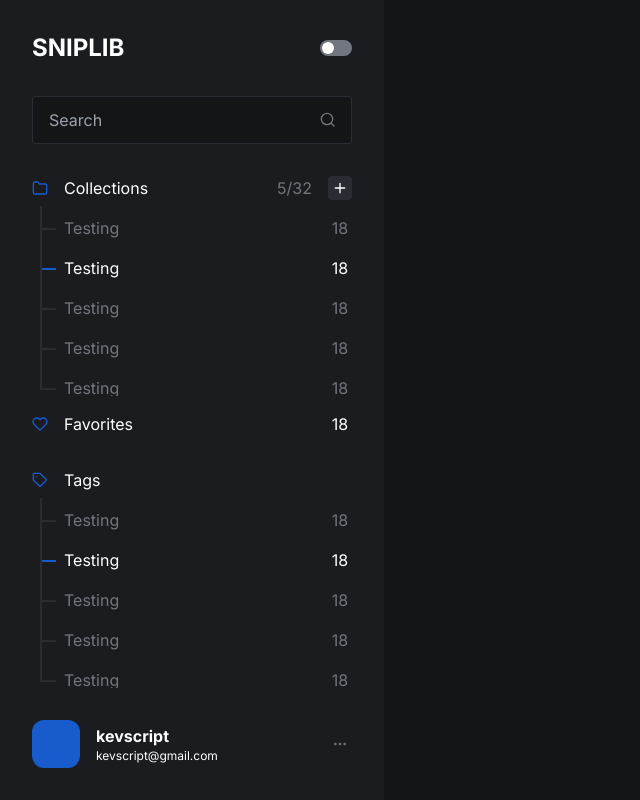
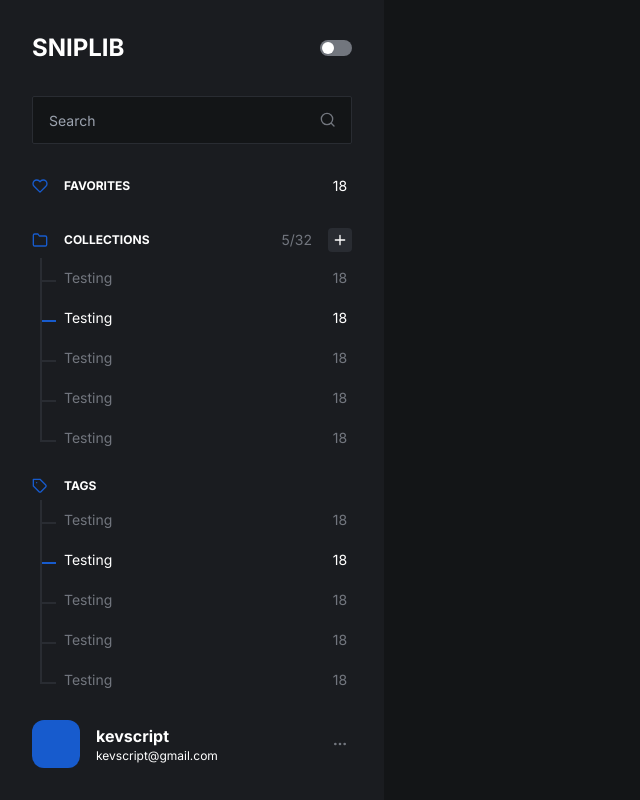
Before and after one commit to kevscript/SnipLib2, a Next.js app: page / in a window 1280 px wide. Shown: the whole page, without its empty margins (0-640 px from the left). Built offline with nearby package versions, Linux system fonts and the light colour scheme.

Commit message:
ui: update font sizes

```diff
--- a/components/Sidebar.tsx
+++ b/components/Sidebar.tsx
@@ -19,7 +19,7 @@ const Sidebar = () => {
         <input
           type="text"
           id="searchbox"
-          className="w-full h-12 px-4 border rounded-sm outline-none bg-carbon-700 border-carbon-400 focus:border-carbon-300 peer"
+          className="w-full h-12 px-4 text-sm border rounded-sm outline-none bg-carbon-700 border-carbon-400 focus:border-carbon-300 peer"
           placeholder="Search"
         />
 
@@ -28,19 +28,29 @@ const Sidebar = () => {
 
       <div className="flex items-center justify-between mt-8 flex-nowrap">
         <div className="flex items-center flex-nowrap">
+          <FavoriteIcon className="w-4 h-4 stroke-marine" />
+          <span className="ml-4 text-xs font-bold uppercase">Favorites</span>
+        </div>
+        <div className="flex justify-center w-6">
+          <span className="text-sm">18</span>
+        </div>
+      </div>
+
+      <div className="flex items-center justify-between mt-8 flex-nowrap">
+        <div className="flex items-center flex-nowrap">
           <FolderIcon className="w-4 h-4 stroke-marine" />
-          <span className="ml-4">Collections</span>
+          <span className="ml-4 text-xs font-bold uppercase">Collections</span>
         </div>
         <div className="flex items-center flex-nowrap">
-          <span className="text-carbon-300">5/32</span>
+          <span className="text-sm text-carbon-300">5/32</span>
           <div className="flex items-center justify-center w-6 h-6 ml-4 rounded cursor-pointer bg-carbon-400 hover:bg-carbon-300">
             <PlusIcon className="w-4 h-4" />
           </div>
         </div>
       </div>
 
-      <ul className="flex flex-col justify-start w-full pt-4 overflow-y-auto list-none flex-nowrap min-h-[180px] scroll-hide">
-        <li className="relative flex justify-between flex-shrink-0 h-10 flex-nowrap">
+      <ul className="flex flex-col justify-start w-full pt-4 overflow-y-auto list-none flex-nowrap min-h-[180px] scroll-hide overscroll-contain">
+        <li className="relative flex justify-between flex-shrink-0 h-10 text-sm flex-nowrap">
           <div className="flex flex-nowrap">
             <Branch short />
             <span className="ml-4 text-carbon-300">Testing</span>
@@ -49,7 +59,7 @@ const Sidebar = () => {
             <span className="text-carbon-300">18</span>
           </div>
         </li>
-        <li className="relative flex justify-between flex-shrink-0 h-10 flex-nowrap">
+        <li className="relative flex justify-between flex-shrink-0 h-10 text-sm flex-nowrap">
           <div className="flex flex-nowrap">
             <Branch active />
             <span className="ml-4 text-white">Testing</span>
@@ -58,7 +68,7 @@ const Sidebar = () => {
             <span className="text-white">18</span>
           </div>
         </li>
-        <li className="relative flex justify-between flex-shrink-0 h-10 flex-nowrap">
+        <li className="relative flex justify-between flex-shrink-0 h-10 text-sm flex-nowrap">
           <div className="flex flex-nowrap">
             <Branch />
             <span className="ml-4 text-carbon-300">Testing</span>
@@ -67,7 +77,7 @@ const Sidebar = () => {
             <span className="text-carbon-300">18</span>
           </div>
         </li>
-        <li className="relative flex justify-between flex-shrink-0 h-10 flex-nowrap">
+        <li className="relative flex justify-between flex-shrink-0 h-10 text-sm flex-nowrap">
           <div className="flex flex-nowrap">
             <Branch />
             <span className="ml-4 text-carbon-300">Testing</span>
@@ -76,7 +86,7 @@ const Sidebar = () => {
             <span className="text-carbon-300">18</span>
           </div>
         </li>
-        <li className="relative flex justify-between flex-shrink-0 h-10 flex-nowrap">
+        <li className="relative flex justify-between flex-shrink-0 h-10 text-sm flex-nowrap">
           <div className="flex flex-nowrap">
             <Branch />
             <span className="ml-4 text-carbon-300">Testing</span>
@@ -87,25 +97,15 @@ const Sidebar = () => {
         </li>
       </ul>
 
-      <div className="flex items-center justify-between mt-4 flex-nowrap">
+      <div className="flex items-center justify-between mt-8 flex-nowrap">
         <div className="flex items-center flex-nowrap">
-          <FavoriteIcon className="w-4 h-4 stroke-marine" />
-          <span className="ml-4">Favorites</span>
-        </div>
-        <div className="flex justify-center w-6">
-          <span>18</span>
+          <TagIcon className="w-4 h-4 stroke-marine" />
+          <span className="ml-4 text-xs font-bold uppercase">Tags</span>
         </div>
       </div>
 
-      <div className="flex items-center justify-between mt-8 flex-nowrap">
-        <div className="flex items-center flex-nowrap">
-          <TagIcon className="w-4 h-4 stroke-marine" />
-          <span className="ml-4">Tags</span>
-        </div>
-      </div>
-
-      <ul className="flex flex-col justify-start w-full pt-4 overflow-y-auto list-none flex-nowrap min-h-[180px] scroll-hide">
-        <li className="relative flex justify-between flex-shrink-0 h-10 flex-nowrap">
+      <ul className="flex flex-col justify-start w-full pt-4 overflow-y-auto list-none flex-nowrap min-h-[180px] scroll-hide overscroll-contain">
+        <li className="relative flex justify-between flex-shrink-0 h-10 text-sm flex-nowrap">
           <div className="flex flex-nowrap">
             <Branch short />
             <span className="ml-4 text-carbon-300">Testing</span>
@@ -114,7 +114,7 @@ const Sidebar = () => {
             <span className="text-carbon-300">18</span>
           </div>
         </li>
-        <li className="relative flex justify-between flex-shrink-0 h-10 flex-nowrap">
+        <li className="relative flex justify-between flex-shrink-0 h-10 text-sm flex-nowrap">
           <div className="flex flex-nowrap">
             <Branch active />
             <span className="ml-4 text-white">Testing</span>
@@ -123,7 +123,7 @@ const Sidebar = () => {
             <span className="text-white">18</span>
           </div>
         </li>
-        <li className="relative flex justify-between flex-shrink-0 h-10 flex-nowrap">
+        <li className="relative flex justify-between flex-shrink-0 h-10 text-sm flex-nowrap">
           <div className="flex flex-nowrap">
             <Branch />
             <span className="ml-4 text-carbon-300">Testing</span>
@@ -132,7 +132,7 @@ const Sidebar = () => {
             <span className="text-carbon-300">18</span>
           </div>
         </li>
-        <li className="relative flex justify-between flex-shrink-0 h-10 flex-nowrap">
+        <li className="relative flex justify-between flex-shrink-0 h-10 text-sm flex-nowrap">
           <div className="flex flex-nowrap">
             <Branch />
             <span className="ml-4 text-carbon-300">Testing</span>
@@ -141,7 +141,7 @@ const Sidebar = () => {
             <span className="text-carbon-300">18</span>
           </div>
         </li>
-        <li className="relative flex justify-between flex-shrink-0 h-10 flex-nowrap">
+        <li className="relative flex justify-between flex-shrink-0 h-10 text-sm flex-nowrap">
           <div className="flex flex-nowrap">
             <Branch />
             <span className="ml-4 text-carbon-300">Testing</span>
```
